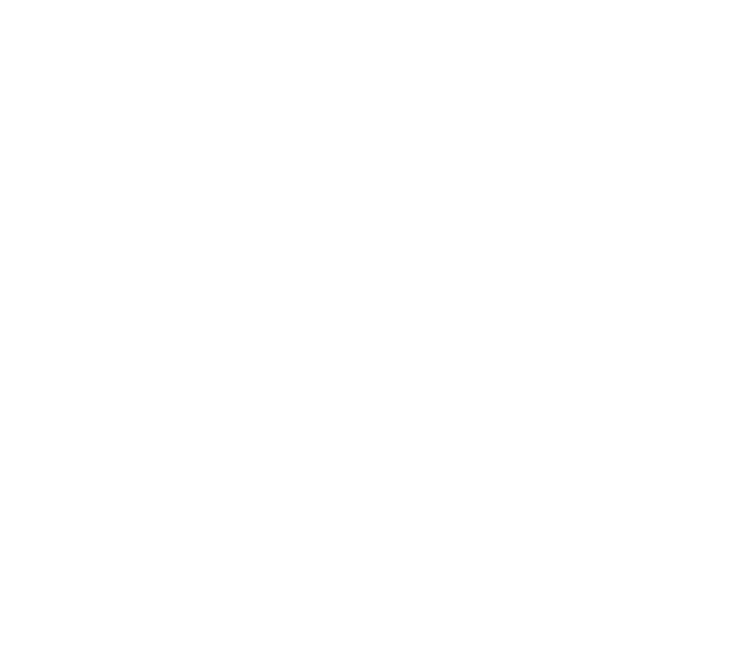
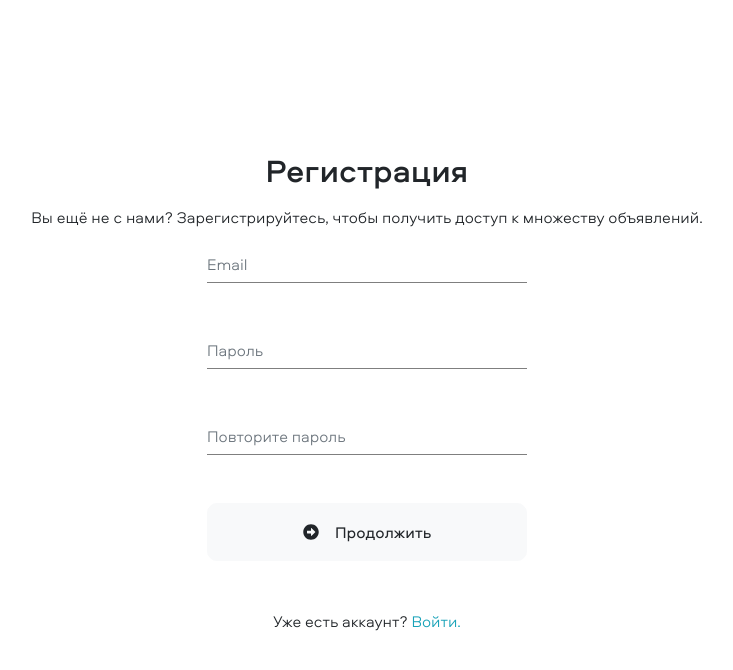
Before and after one commit to honeyshi/RealEstateAgency, a React (Create React App) app: page /signup in a window 1280 px wide. Shown: the top 670 px of the page, without its empty margins (273-1006 px from the left). Built offline with nearby package versions, Linux system fonts and the light colour scheme.

Commit message:
Create signup page

```diff
--- a/src/app/app.tsx
+++ b/src/app/app.tsx
@@ -2,11 +2,13 @@ import React from 'react';
 import { Switch, Route } from 'react-router-dom';
 import { DefaultPage } from 'shared/layout/defaultPage';
 import { Login } from './pages/login';
+import { Signup } from './pages/signup';
 
 export const App: React.FC = () => {
   return (
     <Switch>
       <Route exact path="/login" component={Login} />
+      <Route exact path="/signup" component={Signup} />
       <Route exact path="/" component={DefaultPage} />
     </Switch>
   );
--- /dev/null
+++ b/src/app/pages/signup.tsx
@@ -0,0 +1,117 @@
+import React, { useState } from 'react';
+import { Link } from 'react-router-dom';
+import * as yup from 'yup';
+
+import { Button, Flexbox, Icon, Input, TextField } from 'shared/base';
+import { parseError } from 'core/parseError';
+import { ErrorMessagesView } from 'shared/composite/errorMessagesView';
+
+const schema = yup.object().shape({
+  email: yup
+    .string()
+    .nullable()
+    .required('Email обязательное поле')
+    .email('Email не соответствует формату электронной почты'),
+  password: yup
+    .string()
+    .nullable()
+    .required('Пароль обязательное поле')
+    .min(5, 'Пароль должен иметь длину не менее 5 символов')
+    .max(20, 'Пароль должен иметь длину не более 20 символов'),
+  confirmPassword: yup
+    .string()
+    .nullable()
+    .required('Повторите пароль')
+    .oneOf([yup.ref('password'), null], 'Пароли не одинаковые'),
+});
+
+interface Form {
+  email: string;
+  password: string;
+  confirmPassword: string;
+}
+
+export const Signup: React.FC = () => {
+  const [form, setForm] = useState<Form>({ email: '', password: '', confirmPassword: '' });
+  const [errorMessage, setErrorMessage] = useState<string | string[]>('');
+  const signup = async () => {
+    try {
+      setErrorMessage('');
+      await schema.validate(form, { abortEarly: false });
+    } catch (error) {
+      setErrorMessage(parseError(error));
+    }
+  };
+  const checkInvalidInput = (label: string): boolean => {
+    if (Array.isArray(errorMessage)) return errorMessage.some((message) => message.includes(label));
+    else return errorMessage.includes(label);
+  };
+  return (
+    <Flexbox justifyContent="center" alignItems="center" vertical vh>
+      <TextField tag="h2" mb="3">
+        Регистрация
+      </TextField>
+      <TextField mb="3">Вы ещё не с нами? Зарегистрируйтесь, чтобы получить доступ к множеству объявлений.</TextField>
+      <Flexbox vertical w="25">
+        <Input
+          borderBottom
+          light
+          form
+          placeholder="Email"
+          invalid={checkInvalidInput('Email')}
+          value={form.email}
+          onChange={(email) =>
+            setForm({ email: email, password: form.password, confirmPassword: form.confirmPassword })
+          }
+          pl="0"
+          pt="2"
+          pb="2"
+          mb="5"
+        />
+        <Input
+          form
+          borderBottom
+          light
+          placeholder="Пароль"
+          type="password"
+          invalid={checkInvalidInput('Пароль')}
+          value={form.password}
+          onChange={(password) =>
+            setForm({ email: form.email, password: password, confirmPassword: form.confirmPassword })
+          }
+          pl="0"
+          pt="2"
+          pb="2"
+          mb="5"
+        />
+        <Input
+          form
+          borderBottom
+          light
+          placeholder="Повторите пароль"
+          type="password"
+          invalid={checkInvalidInput('Повторите пароль')}
+          value={form.confirmPassword}
+          onChange={(confirmPassword) =>
+            setForm({ email: form.email, password: form.password, confirmPassword: confirmPassword })
+          }
+          pl="0"
+          pt="2"
+          pb="2"
+          mb="5"
+        />
+        <ErrorMessagesView messages={errorMessage} />
+        <Button light onClick={signup} pb="3" pt="3">
+          <Icon name="arrow-alt-circle-right" mr="3" />
+          Продолжить
+        </Button>
+      </Flexbox>
+      <TextField mt="5">
+        Уже есть аккаунт?{' '}
+        <Link to="/login" className="text-info">
+          Войти.
+        </Link>
+      </TextField>
+    </Flexbox>
+  );
+};
```
